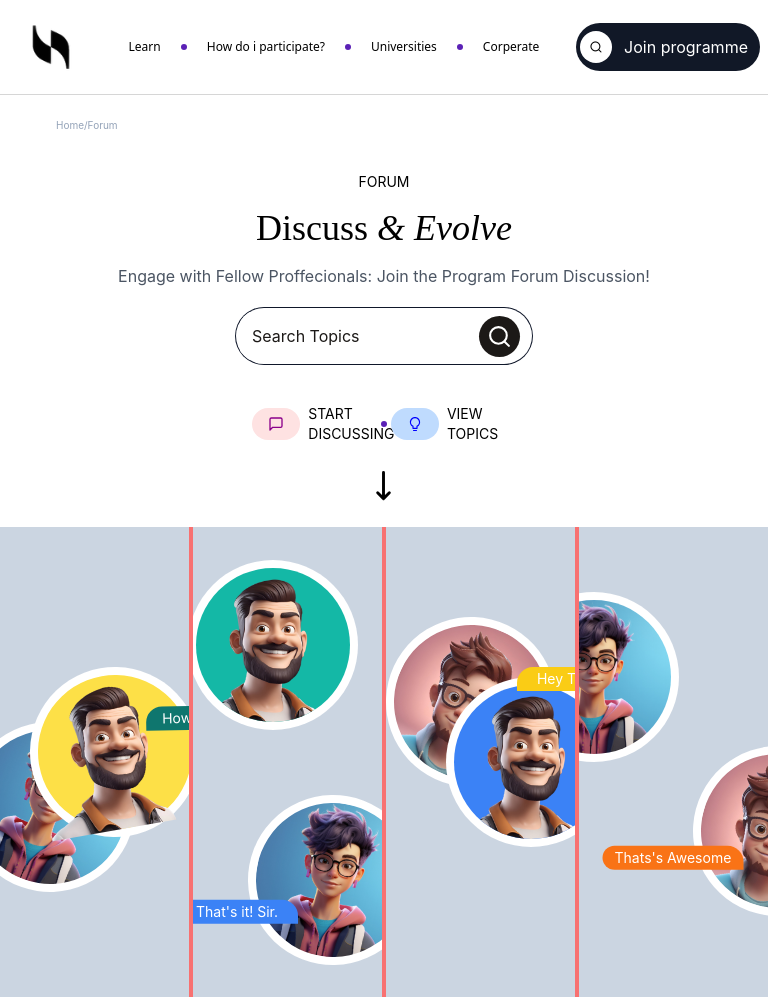
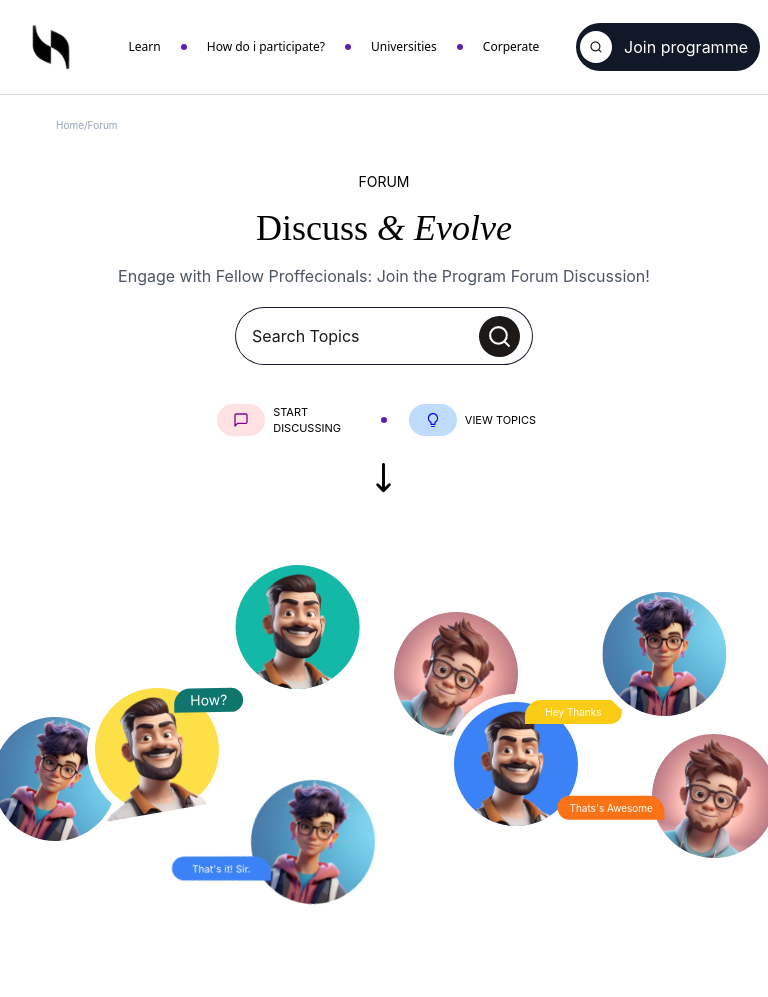
Before and after one commit to Lijith-J/Spiderworks_Technologies_Interview_Task, a React (Create React App) app: page / in a window 768 px wide. After the commit the page ends 949 px from the top, so only its background shows below. Built offline with nearby package versions, Linux system fonts and the light colour scheme.

Commit message:
avatar responsive style added

```diff
--- a/src/Components/Discussion_section/Avatars_section.jsx
+++ b/src/Components/Discussion_section/Avatars_section.jsx
@@ -12,17 +12,17 @@ const Avatars_section = () => {
     return (
         <>
 
-            <div className='bg-red-400 w-full h-[470px] flex flex-shrink gap-1 items-center overflow-hidden'>
+            <div className=' w-full h-[280px] sm:h-[400] md:h-[430px] lg:h-[470px] flex justify-between gap-1 items-center overflow-x-hidden'>
 
-                <div className='bg-slate-300 w-[100%] h-[100%] py-10 grid grid-cols-2 items-center overflow-hidden' >
+                <div className=' w-[100%] h-[100%] py-10 grid grid-cols-2 items-center ' >
 
-                    <div className='bg-white p-2 w-[170px] h-[170px] rounded-full avatar-bubbles-div-1'>
+                    <div className='bg-white p-2 w-[70px] sm:w-[100px] md:w-[140px] lg:w-[170px] h-[70px] sm:h-[100px] md:h-[140px] lg:h-[170px] rounded-full avatar-bubbles-div-1'>
                         <div className=' rounded-full flex justify-center items-center overflow-hidden'>
                             <img src={avatar1} alt="" />
                         </div>
                     </div>
 
-                    <div className='bg-white p-2 w-[170px] h-[170px] rounded-full flex  avatar-bubbles-div-2'>
+                    <div className='bg-white p-2 w-[70px] sm:w-[100px] md:w-[140px] lg:w-[170px] h-[70px] sm:h-[100px] md:h-[140px] lg:h-[170px] rounded-full flex  avatar-bubbles-div-2'>
                         <div className=' bg-yellow-300 rounded-full flex justify-center items-center '>
                             <img src={avatar3} alt="" />
                         </div>
@@ -33,32 +33,32 @@ const Avatars_section = () => {
 
                 </div>
 
-                <div className='bg-slate-300 w-[100%] h-[100%] grid justify-evenly items-center overflow-hidden' >
+                <div className=' w-[100%] h-[100%] grid justify-evenly items-center ' >
 
-                    <div className='bg-white p-2 w-[170px] h-[170px] rounded-full  avatar-bubbles-div-3'>
+                    <div className='bg-white p-2 w-[70px] sm:w-[100px] md:w-[140px] lg:w-[170px] h-[70px] sm:h-[100px] md:h-[140px] lg:h-[170px] rounded-full  avatar-bubbles-div-3'>
                         <div className=' bg-teal-500 rounded-full flex justify-center items-center overflow-hidden'>
                             <img src={avatar3} alt="" />
                         </div>
                     </div>
-                    <div className='bg-white p-2 w-[170px] h-[170px] rounded-full flex  avatar-bubbles-div-4'>
+                    <div className='bg-white p-2 w-[70px] sm:w-[100px] md:w-[140px] lg:w-[170px] h-[70px] sm:h-[100px] md:h-[140px] lg:h-[170px] rounded-full flex  avatar-bubbles-div-4'>
                         <div className=' rounded-full flex justify-center items-center overflow-hidden'>
                             <img src={avatar1} alt="" />
                         </div>
-                        <div className='bg-blue-500 text-white text-sm px-5 py-[2px]'>
+                        <div className='bg-blue-500 text-white text-sm px-3 sm:px-5 py-[2px]'>
                             That's it! Sir.
                         </div>
                     </div>
 
                 </div>
 
-                <div className='bg-slate-300 w-[100%] h-[100%] grid grid-cols-2 items-center overflow-hidden' >
+                <div className=' w-[100%] h-[100%] grid grid-cols-2 items-center ' >
 
-                    <div className='bg-white p-2 w-[170px] h-[170px] rounded-full  avatar-bubbles-div-5'>
+                    <div className='bg-white p-2 w-[70px] sm:w-[100px] md:w-[140px] lg:w-[170px] h-[70px] sm:h-[100px] md:h-[140px] lg:h-[170px] rounded-full  avatar-bubbles-div-5'>
                         <div className=' rounded-full flex justify-center items-center overflow-hidden'>
                             <img src={avatar2} alt="" />
                         </div>
                     </div>
-                    <div className='bg-white p-2 w-[170px] h-[170px] rounded-full  avatar-bubbles-div-6'>
+                    <div className='bg-white p-2 w-[70px] sm:w-[100px] md:w-[140px] lg:w-[170px] h-[70px] sm:h-[100px] md:h-[140px] lg:h-[170px] rounded-full  avatar-bubbles-div-6'>
                         <div className=' bg-blue-500 rounded-full flex justify-center items-center overflow-hidden'>
                             <img src={avatar3} alt="" />
                         </div>
@@ -69,14 +69,14 @@ const Avatars_section = () => {
 
                 </div>
 
-                <div className='bg-slate-300 w-[100%] h-[100%] grid justify-items-center content-center overflow-hidden' >
+                <div className=' w-[100%] h-[100%] grid justify-items-center content-center ' >
 
-                    <div className='bg-white p-2 w-[170px] h-[170px] rounded-full  avatar-bubbles-div-7'>
+                    <div className='bg-white p-2 w-[70px] sm:w-[100px] md:w-[140px] lg:w-[170px] h-[70px] sm:h-[100px] md:h-[140px] lg:h-[170px] rounded-full  avatar-bubbles-div-7'>
                         <div className=' rounded-full flex justify-center items-center overflow-hidden'>
                             <img src={avatar1} alt="" />
                         </div>
                     </div>
-                    <div className='bg-white p-2 w-[170px] h-[170px] rounded-full  avatar-bubbles-div-8'>
+                    <div className='bg-white p-2 w-[70px] sm:w-[100px] md:w-[140px] lg:w-[170px] h-[70px] sm:h-[100px] md:h-[140px] lg:h-[170px] rounded-full  avatar-bubbles-div-8'>
                         <div className=' rounded-full flex justify-center items-center overflow-hidden'>
                             <img src={avatar2} alt="" />
                         </div>
--- a/src/Components/Discussion_section/Discussion_section.jsx
+++ b/src/Components/Discussion_section/Discussion_section.jsx
@@ -12,27 +12,28 @@ const Discussion_section = () => {
 
       <div className='p-3 w-full flex flex-col justify-center items-center'>
 
-        <div className='w-[35%] p-3 flex justify-evenly items-center'>
-          <div className=' w-[40%] flex justify-center items-center gap-2'>
+        <div className=' md:w-[50%] lg:w-[38%] p-3 flex flex-col gap-5 md:gap-0 md:flex-row justify-evenly items-center'>
+
+          <div className=' md:w-[45%] flex justify-center items-center gap-2 cursor-pointer'>
             <div className='px-4 py-2 rounded-2xl bg-red-100'>
               <LuMessageSquare color='darkmagenta' />
             </div>
-            <span className=' text-sm'>START DISCUSSING</span>
+            <span className='text-xs md:text-[11px] lg:text-xs'>START DISCUSSING</span>
           </div>
 
-          <div className=' h-[6px] w-[6px] bg-violet-800 rounded-full'></div>
+          <div className='bg-violet-800 h-[6px] w-[6px] hidden md:block  rounded-full'></div>
 
-          <div className=' w-[40%] flex justify-center items-center gap-2'>
+          <div className=' md:w-[45%] flex justify-center items-center gap-2 cursor-pointer'>
             <div className='px-4 py-2 rounded-2xl bg-blue-200'>
               <AiOutlineBulb color='blue' />
             </div>
-            <span className=' text-sm'>VIEW TOPICS</span>
+            <span className='text-xs md:text-[11px] lg:text-xs'>VIEW TOPICS</span>
 
           </div>
         </div>
 
         <div className='  w-[35%] p-3 flex justify-evenly items-center'>
-          <HiOutlineArrowNarrowDown size={35}/>
+          <HiOutlineArrowNarrowDown size={35} className='downArrow'/>
         </div>
 
       </div>
--- a/src/Styles/Styles.scss
+++ b/src/Styles/Styles.scss
@@ -1,10 +1,3 @@
-// Font families
-@font-face {
-    font-family: Cardo-Italic;
-    src: url(../fonts/Cardo-Italic.ttf);
-}
-
-
 // Navbar styles
 // ___________________________________
 
@@ -44,20 +37,47 @@
 // ________________________________________________
 
 .forum-section-titles-div h1 {
-    // font-family: Cardo-Italic;
     font-family: 'Times New Roman', Times, serif;
 }
 
 .forum-section-titles-div h1>span {
-    // font-family: Cardo-Italic;
     font-family: 'Times New Roman', Times, serif;
     font-style: italic;
 }
 
 
 
+
+// Discussion section
+//___________________________________________
+
+.downArrow {
+    animation: jump 1.5s infinite;
+}
+
+@keyframes jump {
+    0% {
+        transform: translateY(0);
+    }
+
+    30% {
+        transform: translateY(-20px);
+    }
+
+    50% {
+        transform: translateY(0);
+    }
+
+    100% {
+        transform: translateY(0);
+    }
+}
+
+
+
 // Avatar Section
 // _________________________________________
+
 
 
 .avatar-bubbles-div-1 {
@@ -78,11 +98,11 @@
 }
 
 .avatar-bubbles-div-3 {
-    transform: translate(-15px);
+    transform: translate(.6rem);
 }
 
 .avatar-bubbles-div-4 {
-    transform: translate(45px) rotate(10deg);
+    transform: translate(45px) translateY(-3.5rem) rotate(10deg);
 
     :nth-child(2) {
         position: absolute;
@@ -98,7 +118,7 @@
 }
 
 .avatar-bubbles-div-6 {
-    transform: translate(-35px);
+    transform: translate(-35px) translateY(30px);
 
     :nth-child(2) {
         position: absolute;
@@ -113,13 +133,309 @@
 }
 
 .avatar-bubbles-div-8 {
-    transform: translate(6.5em) translateY(-1rem) rotate(15deg);
+    transform: translate(3.5em) translateY(-1rem) rotate(15deg);
 
     :nth-child(2) {
         position: absolute;
         left: 0;
         bottom: 20px;
-        transform:translate(-5rem) rotate(-15deg);
+        transform: translate(-5rem) rotate(-15deg);
         border-radius: 12px 16px 0 12px;
     }
 }
+
+
+
+// Avatar's Responsive
+// _______________________________________
+
+@media (min-width:1023px) and (max-width:1300px) {
+
+
+    .avatar-bubbles-div-2 {
+        transform: translate(-35px) translateY(-10px) rotate(-10deg);
+    }
+
+    .avatar-bubbles-div-7 {
+        transform: translate(-1.5rem);
+    }
+
+}
+
+// =======================================================================
+
+@media (min-width:800px) and (max-width:1023px) {
+    .avatar-bubbles-div-2 {
+        transform: translate(-25px) translateY(-10px) rotate(-10deg);
+
+        :nth-child(2) {
+            position: absolute;
+            transform: translate(1.10rem) translateY(-1.7rem) rotate(9deg);
+            right: 0;
+            top: 30%;
+            border-radius: 16px 12px 12px 0;
+        }
+    }
+
+    .avatar-bubbles-div-6 {
+        transform: translate(-35px) translateY(60px);
+
+        :nth-child(2) {
+            position: absolute;
+            top: -10px;
+            right: -20px;
+            border-radius: 16px 12px 12px 0;
+            transform: translate(2rem) translateY(.7rem);
+        }
+    }
+
+    .avatar-bubbles-div-7 {
+        transform: translate(-1rem);
+    }
+}
+
+
+// =======================================================================
+
+@media (min-width:768px) and (max-width:800px) {
+
+    .avatar-bubbles-div-2 {
+        transform: translate(-.5rem) translateY(1rem) rotate(-10deg) !important;
+
+        :nth-child(2) {
+            position: absolute;
+            transform: translate(1.10rem) translateY(-1.7rem) rotate(9deg);
+            right: 0;
+            top: 30%;
+            border-radius: 16px 12px 12px 0;
+        }
+    }
+
+    .avatar-bubbles-div-6 {
+        transform: translate(-35px) translateY(30px);
+
+        :nth-child(2) {
+            position: absolute;
+            top: -10px;
+            right: -20px;
+            font-size: 10px;
+            border-radius: 16px 12px 12px 0;
+            transform: translate(1rem) translateY(1rem) !important;
+        }
+    }
+}
+
+
+// =======================================================================
+
+@media (min-width:640px) and (max-width:800px) {
+    .avatar-bubbles-div-1 {
+        transform: translate(-15px) translateY(45px) rotate(20deg);
+    }
+
+    .avatar-bubbles-div-2 {
+        transform: translate(-35px) translateY(-10px) rotate(-10deg);
+
+        :nth-child(2) {
+            position: absolute;
+            transform: translate(1.5rem) translateY(-1.5rem) rotate(9deg);
+            right: 0;
+            top: 30%;
+            border-radius: 16px 12px 12px 0;
+        }
+    }
+
+    .avatar-bubbles-div-4 {
+        transform: translate(25px) rotate(10deg);
+
+        :nth-child(2) {
+            position: absolute;
+            left: 0;
+            bottom: 30%;
+            font-size: 10px;
+            border-radius: 12px 16px 0 12px;
+            transform: translate(-65px) translateY(26px) rotate(-10deg);
+        }
+    }
+
+    .avatar-bubbles-div-6 {
+        transform: translate(-35px) translateY(30px);
+
+        :nth-child(2) {
+            position: absolute;
+            top: -10px;
+            right: -20px;
+            font-size: 10px;
+            border-radius: 16px 12px 12px 0;
+            transform: translate(1rem);
+        }
+    }
+
+    .avatar-bubbles-div-7 {
+        transform: translate(-.6rem) translateY(-10px);
+    }
+
+    .avatar-bubbles-div-8 {
+        transform: translate(2.5em) translateY(-.5rem) rotate(15deg);
+
+        :nth-child(2) {
+            position: absolute;
+            left: 0;
+            bottom: 20px;
+            font-size: 10px;
+            transform: translate(-5rem) rotate(-15deg);
+            border-radius: 12px 16px 0 12px;
+        }
+    }
+}
+
+// =======================================================================
+
+@media (min-width:480px) and (max-width:640px) {
+
+    .avatar-bubbles-div-1 {
+        transform: translate(-15px) translateY(35px) rotate(20deg);
+    }
+
+    .avatar-bubbles-div-2 {
+
+        transform: translate(-2rem) translateY(-1rem) rotate(-10deg);
+
+        :nth-child(2) {
+            position: absolute;
+            transform: translate(2rem) translateY(-.5rem) rotate(9deg);
+            right: 0;
+            top: 30%;
+            font-size: 8px;
+            border-radius: 16px 12px 12px 0;
+        }
+    }
+
+    .avatar-bubbles-div-3 {
+        transform: translate(-.2rem);
+    }
+
+    .avatar-bubbles-div-4 {
+        transform: translate(45px) translateY(-2rem) rotate(10deg);
+
+        :nth-child(2) {
+            position: absolute;
+            left: 0;
+            bottom: 30%;
+            font-size: 8px;
+            border-radius: 12px 16px 0 12px;
+            transform: translate(-3rem) translateY(1rem) rotate(-10deg);
+        }
+    }
+
+    .avatar-bubbles-div-5 {
+        transform: translateY(-60px) rotate(25deg);
+    }
+
+    .avatar-bubbles-div-6 {
+        transform: translate(-35px) translateY(1.3rem);
+
+        :nth-child(2) {
+            position: absolute;
+            top: -10px;
+            right: -20px;
+            font-size: 8px;
+            border-radius: 16px 12px 12px 0;
+            transform: translate(2rem);
+        }
+    }
+
+    .avatar-bubbles-div-7 {
+        transform: translate(-1rem) translateY(-1.7rem);
+    }
+
+    .avatar-bubbles-div-8 {
+        transform: translate(3em) translateY(-1rem) rotate(15deg);
+
+        :nth-child(2) {
+            position: absolute;
+            left: 0;
+            bottom: 10px;
+            font-size: 6px;
+            transform: translate(-3.8rem) translateY(-0.8rem) rotate(-15deg);
+            border-radius: 12px 16px 0 12px;
+        }
+    }
+
+}
+
+
+// =======================================================================
+
+@media (min-width:300px) and (max-width:480px) {
+
+    .avatar-bubbles-div-1 {
+        transform: translate(-.4rem) translateY(2.8rem) rotate(20deg) !important;
+    }
+
+    .avatar-bubbles-div-2 {
+
+        transform: translate(-1rem)  rotate(-10deg);
+
+        :nth-child(2) {
+            position: absolute;
+            transform: translate(1.5rem) translateY(-.5rem) rotate(9deg);
+            right: 0;
+            top: 30%;
+            font-size: 6px;
+            padding: 0 10px 0 10px;
+            border-radius: 16px 12px 12px 0;
+        }
+    }
+
+    .avatar-bubbles-div-3 {
+        transform: translate(.5rem) translateY(.2rem);
+    }
+
+    .avatar-bubbles-div-4 {
+        transform: translate(1rem) translateY(-1rem) rotate(10deg);
+
+        :nth-child(2) {
+            position: absolute;
+            left: 0;
+            bottom: 30%;
+            font-size: 6px;
+            border-radius: 12px 16px 0 12px;
+            transform: translate(-2rem) translateY(1rem) rotate(-10deg);
+        }
+    }
+
+    .avatar-bubbles-div-5 {
+        transform: translateY(-60px) rotate(25deg);
+    }
+
+    .avatar-bubbles-div-6 {
+        transform: translate(-35px) translateY(1.3rem);
+
+        :nth-child(2) {
+            position: absolute;
+            top: -10px;
+            right: -20px;
+            font-size: 6px;
+            border-radius: 16px 12px 12px 0;
+            transform: translate(1.5rem);
+        }
+    }
+
+    .avatar-bubbles-div-7 {
+        transform: translate(-1rem) translateY(-2.7rem);
+    }
+
+    .avatar-bubbles-div-8 {
+        transform: translate(2em) translateY(1rem) rotate(15deg);
+
+        :nth-child(2) {
+            position: absolute;
+            left: 0;
+            bottom: 10px;
+            font-size: 6px;
+            transform: translate(-3.5rem) translateY(-0.8rem) rotate(-15deg);
+            border-radius: 12px 16px 0 12px;
+        }
+    }
+}
```
